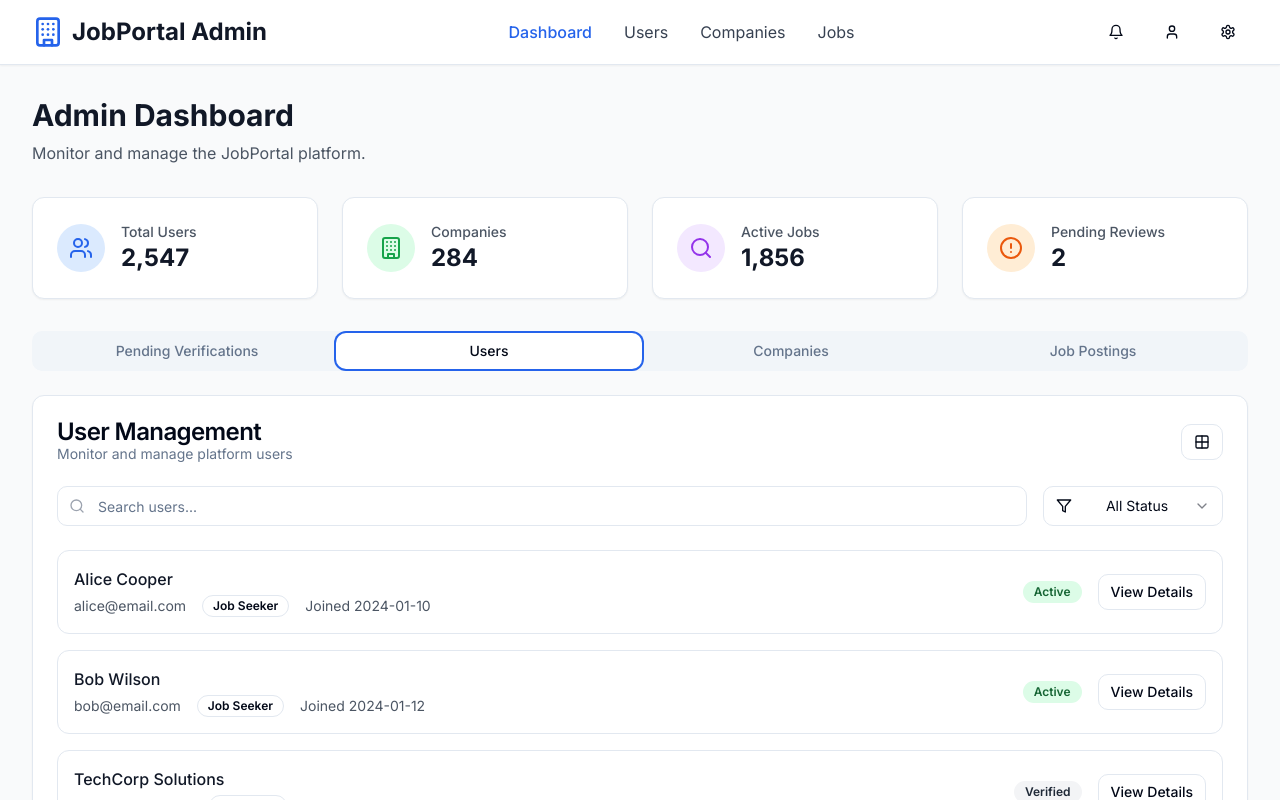
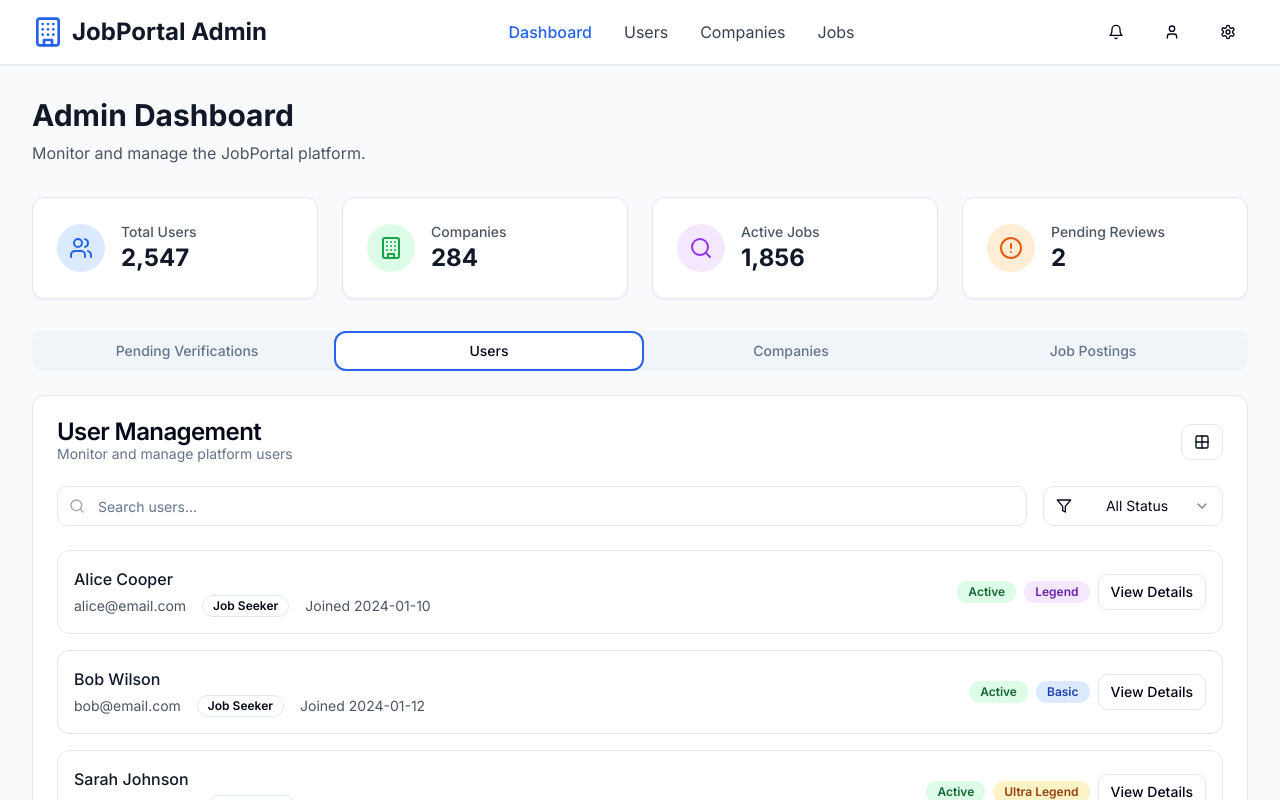
Before and after one commit to vk141143/career-connect-hub-platform, a React (Vite) app: page /admin-dashboard in a window 1280 px wide. Both pictures are taken after a click on the tab "Users". Shown: the top 800 px of the page. Built offline with nearby package versions, Linux system fonts and the light colour scheme.

Commit message:
Add subscription info to user table.
Display the user's subscription status in the admin page's user table, next to the active status.

```diff
--- a/src/pages/AdminDashboard.tsx
+++ b/src/pages/AdminDashboard.tsx
@@ -46,6 +46,7 @@ const AdminDashboard = () => {
       type: "Job Seeker",
       joinDate: "2024-01-10",
       status: "Active",
+      subscription: "Legend",
       applications: 8
     },
     {
@@ -55,15 +56,37 @@ const AdminDashboard = () => {
       type: "Job Seeker",
       joinDate: "2024-01-12",
       status: "Active",
+      subscription: "Basic",
       applications: 12
     },
     {
       id: 3,
+      name: "Sarah Johnson",
+      email: "sarah@email.com",
+      type: "Job Seeker",
+      joinDate: "2024-01-05",
+      status: "Active",
+      subscription: "Ultra Legend",
+      applications: 25
+    },
+    {
+      id: 4,
+      name: "Mike Davis",
+      email: "mike@email.com",
+      type: "Job Seeker",
+      joinDate: "2024-01-15",
+      status: "Active",
+      subscription: "Basic",
+      applications: 5
+    },
+    {
+      id: 5,
       name: "TechCorp Solutions",
       email: "hr@techcorp.com",
       type: "Company",
       joinDate: "2024-01-08",
       status: "Verified",
+      subscription: "N/A",
       jobPosts: 5
     }
   ];
@@ -349,10 +372,20 @@ const AdminDashboard = () => {
                           <span>Joined {user.joinDate}</span>
                         </div>
                       </div>
-                      <div className={`${viewMode === "grid" ? "mt-3 flex justify-between" : "flex items-center space-x-4"}`}>
-                        <Badge className={user.status === "Active" ? "bg-green-100 text-green-800" : "bg-gray-100 text-gray-800"}>
+                      <div className={`${viewMode === "grid" ? "mt-3 flex flex-wrap gap-2" : "flex items-center space-x-2"}`}>
+                        <Badge className={user.status === "Active" || user.status === "Verified" ? "bg-green-100 text-green-800" : "bg-gray-100 text-gray-800"}>
                           {user.status}
                         </Badge>
+                        {user.type === "Job Seeker" && (
+                          <Badge className={
+                            user.subscription === "Ultra Legend" ? "bg-amber-100 text-amber-800" :
+                            user.subscription === "Legend" ? "bg-purple-100 text-purple-800" :
+                            user.subscription === "Basic" ? "bg-blue-100 text-blue-800" :
+                            "bg-gray-100 text-gray-800"
+                          }>
+                            {user.subscription}
+                          </Badge>
+                        )}
                         <Button variant="outline" size="sm">
                           View Details
                         </Button>
```
